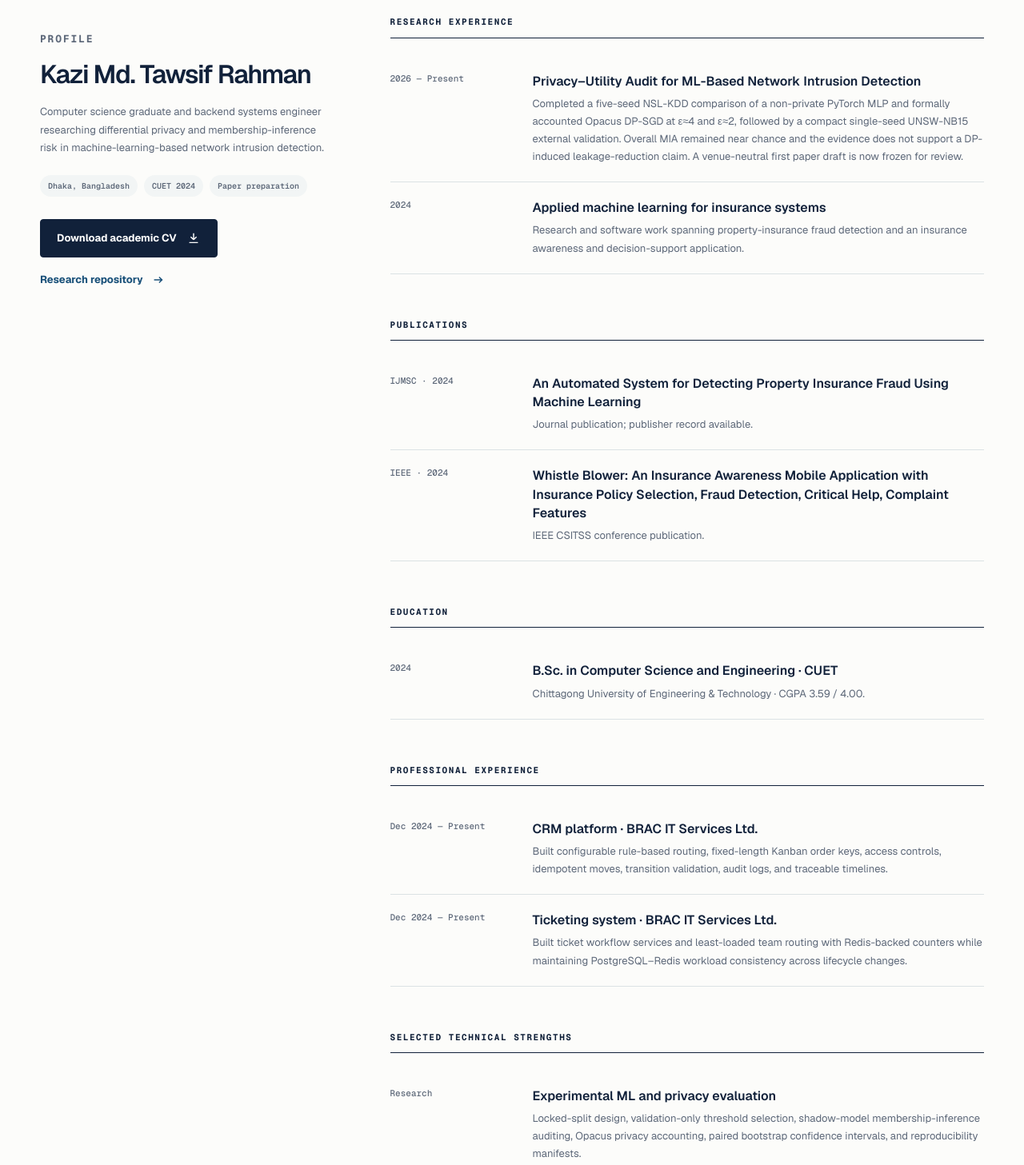
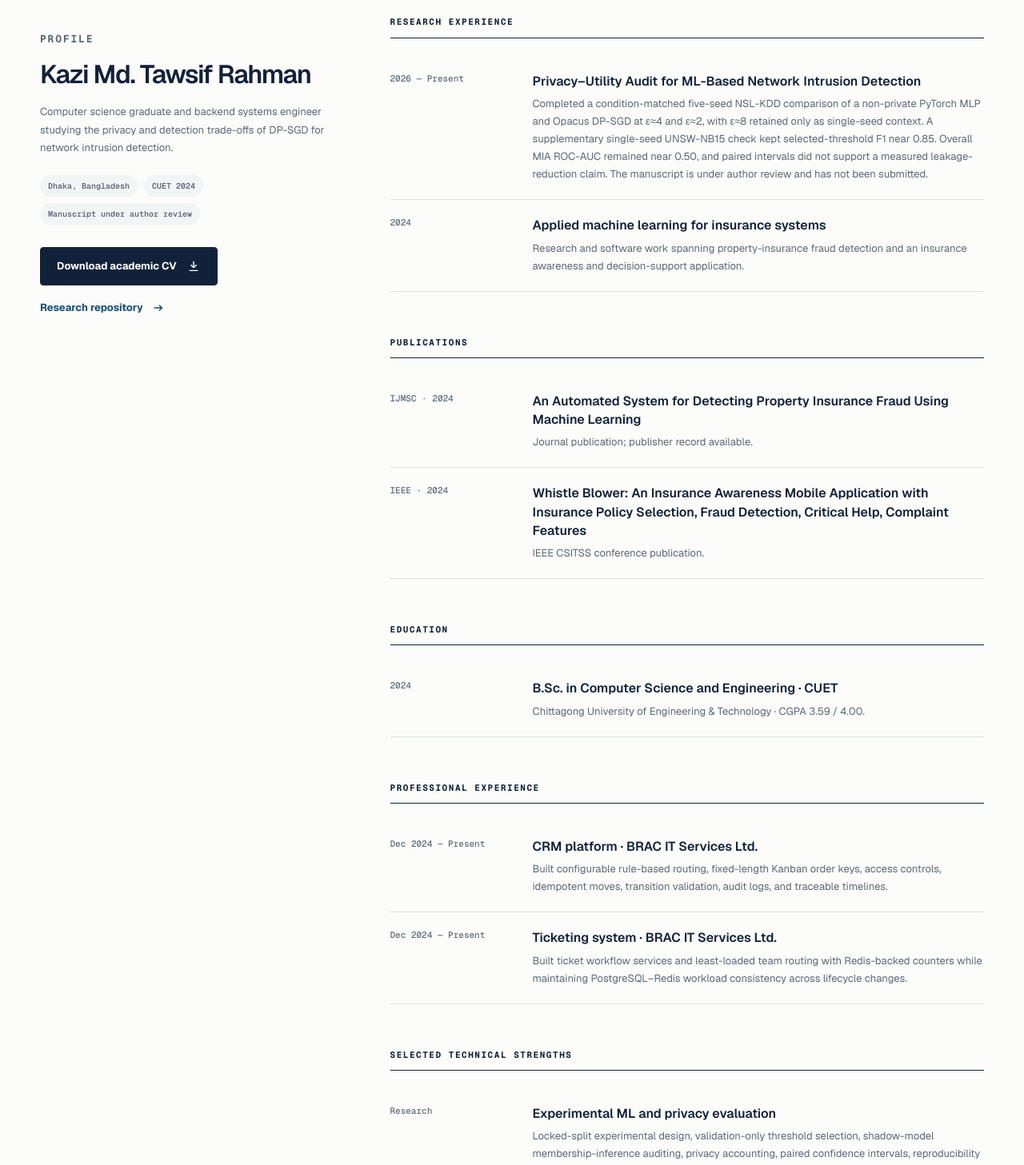
Before and after one commit to tawsif113/Academic-Portfolio, a Next.js app: page /cv in a window 1280 px wide. Shown: the part 600-2057 px from the top of the page at 80% size. Built offline with nearby package versions, Linux system fonts and the light colour scheme.

Commit message:
Update online CV from latest academic CV

```diff
--- a/app/cv/page.tsx
+++ b/app/cv/page.tsx
@@ -42,15 +42,15 @@ export default function Cv() {
             <p className="eyebrow">Profile</p>
             <h2>Kazi Md. Tawsif Rahman</h2>
             <p>
-              Computer science graduate and backend systems engineer researching
-              differential privacy and membership-inference risk in
-              machine-learning-based network intrusion detection.
+              Computer science graduate and backend systems engineer studying
+              the privacy and detection trade-offs of DP-SGD for network
+              intrusion detection.
             </p>
             <Tags
               items={[
                 "Dhaka, Bangladesh",
                 "CUET 2024",
-                "Paper preparation",
+                "Manuscript under author review",
               ]}
             />
             <div className="cv-links">
@@ -79,12 +79,13 @@ export default function Cv() {
                 date="2026 — Present"
                 title="Privacy–Utility Audit for ML-Based Network Intrusion Detection"
               >
-                Completed a five-seed NSL-KDD comparison of a non-private
-                PyTorch MLP and formally accounted Opacus DP-SGD at ε≈4 and
-                ε≈2, followed by a compact single-seed UNSW-NB15 external
-                validation. Overall MIA remained near chance and the evidence
-                does not support a DP-induced leakage-reduction claim. A
-                venue-neutral first paper draft is now frozen for review.
+                Completed a condition-matched five-seed NSL-KDD comparison of
+                a non-private PyTorch MLP and Opacus DP-SGD at ε≈4 and ε≈2,
+                with ε≈8 retained only as single-seed context. A supplementary
+                single-seed UNSW-NB15 check kept selected-threshold F1 near
+                0.85. Overall MIA ROC-AUC remained near 0.50, and paired
+                intervals did not support a measured leakage-reduction claim.
+                The manuscript is under author review and has not been submitted.
               </Entry>
               <Entry
                 date="2024"
@@ -143,10 +144,10 @@ export default function Cv() {
                 date="Research"
                 title="Experimental ML and privacy evaluation"
               >
-                Locked-split design, validation-only threshold selection,
-                shadow-model membership-inference auditing, Opacus privacy
-                accounting, paired bootstrap confidence intervals, and
-                reproducibility manifests.
+                Locked-split experimental design, validation-only threshold
+                selection, shadow-model membership-inference auditing, privacy
+                accounting, paired confidence intervals, reproducibility
+                manifests, and threat-model specification.
               </Entry>
               <Entry
                 date="Systems"
```
